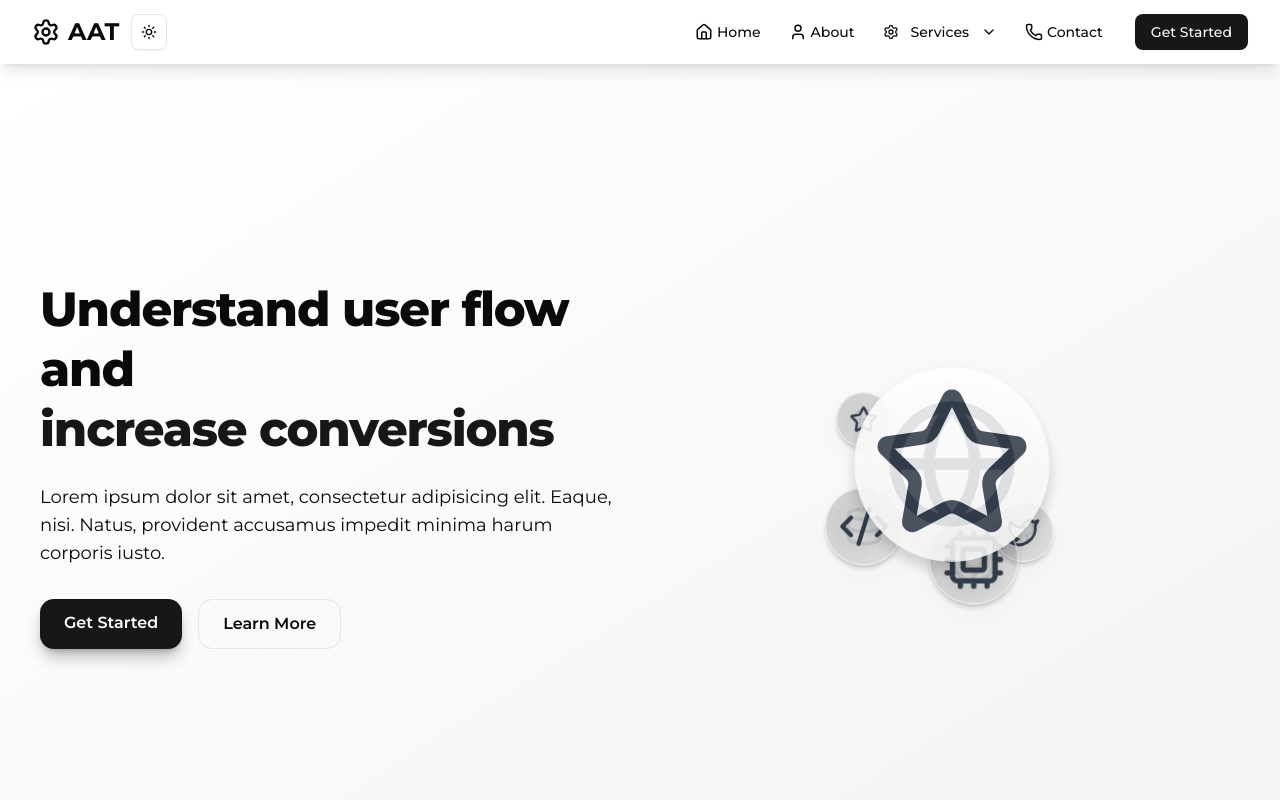
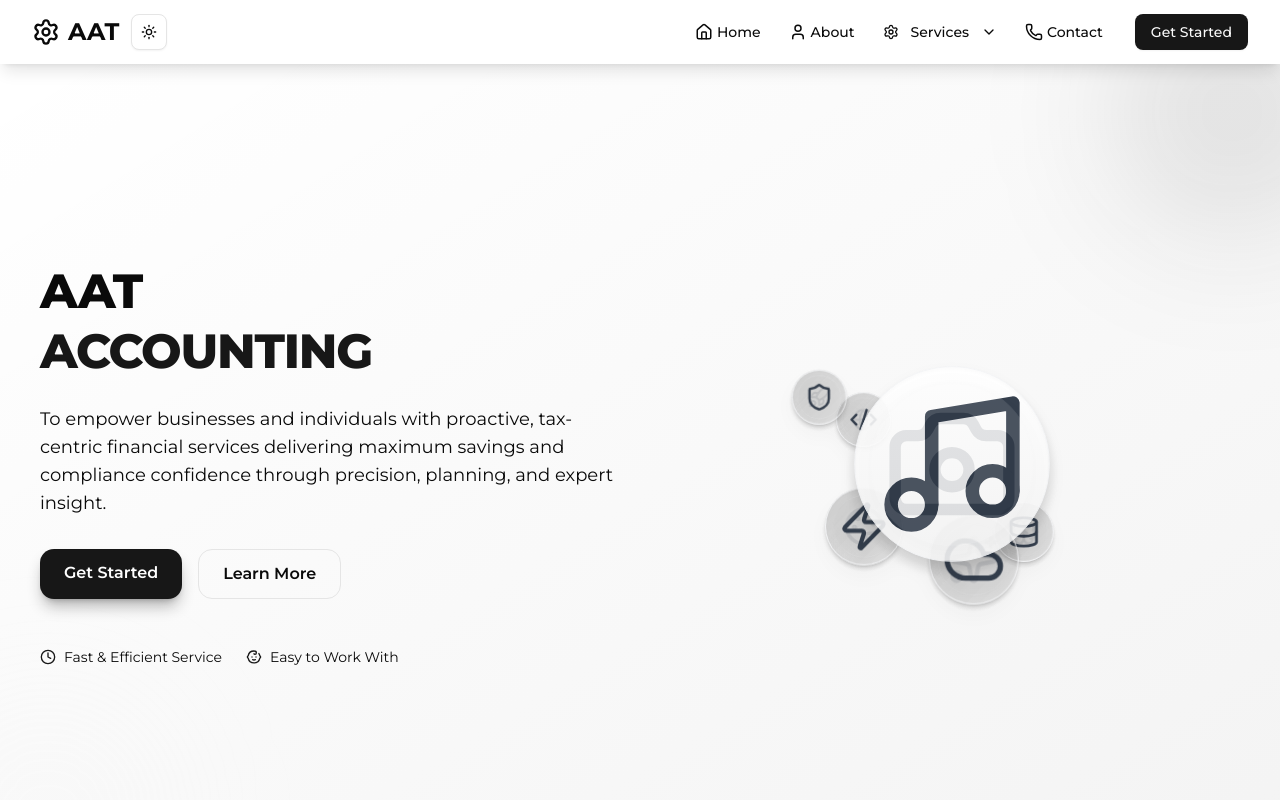
Before and after one commit to Olamigoke10/AATWEB, a React (Vite) app: page / in a window 1280 px wide. Shown: the top 800 px of the page. Built offline with nearby package versions, Linux system fonts and the light colour scheme.

Commit message:
heropage

```diff
--- a/src/components/Hero.jsx
+++ b/src/components/Hero.jsx
@@ -9,18 +9,19 @@ import CloudOrbitDemo from "./minicomponents/CloudOrbitDemo";
 const Hero = () => {
   return (
     <>
-   <section className="relative bg-gradient-to-br from-surface to-primary/5 lg:grid lg:h-screen lg:place-content-center">
+      <section className="relative bg-gradient-to-br from-surface to-primary/5 lg:grid lg:min-h-screen lg:place-content-center">
         <div className="mx-auto max-w-screen-xl px-6 py-20 sm:px-8 md:grid md:grid-cols-2 md:items-center md:gap-12">
           {/* --- Left text content --- */}
           <div className="max-w-xl space-y-6">
             <h1 className="text-4xl sm:text-5xl font-extrabold text-text-base tracking-tight leading-tight">
-        Understand user flow and
-        <span className="text-primary block">increase conversions</span>
+              AAT
+              <span className="text-primary block">ACCOUNTING</span>
             </h1>
 
             <p className="text-lg text-text-muted/90">
-        Lorem ipsum dolor sit amet, consectetur adipisicing elit. Eaque, nisi.
-        Natus, provident accusamus impedit minima harum corporis iusto.
+              To empower businesses and individuals with proactive,
+              tax-centric financial services delivering maximum savings and
+              compliance confidence through precision, planning, and expert insight.
             </p>
 
             <div className="flex flex-wrap gap-4 pt-2">
@@ -39,6 +40,18 @@ const Hero = () => {
                 Learn More
               </a>
             </div>
+
+            {/* Trust indicators */}
+            <div className="flex flex-wrap gap-6 pt-6 text-sm text-text-muted">
+              <div className="flex items-center gap-2">
+                <Clock className="h-4 w-4 text-primary" />
+                <span>Fast & Efficient Service</span>
+              </div>
+              <div className="flex items-center gap-2">
+                <Baby className="h-4 w-4 text-primary" />
+                <span>Easy to Work With</span>
+              </div>
+            </div>
           </div>
 
           {/* --- Right Orbit --- */}
@@ -46,8 +59,13 @@ const Hero = () => {
             <CloudOrbitDemo />
           </div>
         </div>
+
+        {/* Decorative elements */}
+        <div className="absolute inset-0 -z-10 overflow-hidden">
+          <div className="absolute -top-20 -right-20 h-64 w-64 rounded-full bg-primary/10 blur-3xl"></div>
+          <div className="absolute -bottom-20 -left-20 h-64 w-64 rounded-full bg-secondary/10 blur-3xl"></div>
+        </div>
       </section>
-
 
       <Hero1 />
       <Hero2 />
--- a/src/components/minicomponents/CloudOrbitDemo.jsx
+++ b/src/components/minicomponents/CloudOrbitDemo.jsx
@@ -1,25 +1,54 @@
-import React from "react";
-import { CloudOrbit, OrbitingImage } from "@/components/ui/cloud-orbit";
 import {
-  Github,
-  Twitter,
-  Chrome,
-  Cpu,
+  CloudOrbit,
+  OrbitingImage,
+} from "@/components/ui/cloud-orbit"
+import {
+  Brain,
   Database,
+  Sparkles,
+  Cloud,
+  Palette,
+  Zap,
+  Globe,
   Code2,
-  Globe,
-  Star,
-} from "lucide-react";
+  Rocket,
+  Shield,
+  Camera,
+  Music,
+} from "lucide-react"
+import React from "react"
+
+// Create wrapper components for the icons
+const AIIcon = ({ size, className }) => <Brain size={size} className={className} />;
+const DatabaseIcon = ({ size, className }) => <Database size={size} className={className} />;
+const AnimationIcon = ({ size, className }) => <Sparkles size={size} className={className} />;
+const CloudIcon = ({ size, className }) => <Cloud size={size} className={className} />;
+const DesignIcon = ({ size, className }) => <Palette size={size} className={className} />;
+const LightningIcon = ({ size, className }) => <Zap size={size} className={className} />;
+const GlobeIcon = ({ size, className }) => <Globe size={size} className={className} />;
+const CodeIcon = ({ size, className }) => <Code2 size={size} className={className} />;
+const RocketIcon = ({ size, className }) => <Rocket size={size} className={className} />;
+const ShieldIcon = ({ size, className }) => <Shield size={size} className={className} />;
+const CameraIcon = ({ size, className }) => <Camera size={size} className={className} />;
+const MusicIcon = ({ size, className }) => <Music size={size} className={className} />;
 
 const orbitingImagesData = [
   {
     speed: 20,
     radius: 119,
-    size: 60, // slightly larger for clarity
+    size: 60,
     startAt: 0.15625,
     images: [
-      { name: "GitHub", Component: Github },
-      { name: "Twitter", Component: Twitter },
+      {
+        name: "AI Icon",
+        Component: AIIcon,
+        props: { className: "text-indigo-600" }
+      },
+      {
+        name: "Database Icon",
+        Component: DatabaseIcon,
+        props: { className: "text-blue-600" }
+      },
     ],
   },
   {
@@ -28,8 +57,16 @@ const orbitingImagesData = [
     size: 90,
     startAt: 0.25,
     images: [
-      { name: "Chrome", Component: Chrome },
-      { name: "Cpu", Component: Cpu },
+      {
+        name: "Animation Icon",
+        Component: AnimationIcon,
+        props: { className: "text-yellow-500" }
+      },
+      {
+        name: "Cloud Icon",
+        Component: CloudIcon,
+        props: { className: "text-blue-400" }
+      },
     ],
   },
   {
@@ -38,8 +75,16 @@ const orbitingImagesData = [
     size: 78,
     startAt: 0.4375,
     images: [
-      { name: "Database", Component: Database },
-      { name: "Code", Component: Code2 },
+      {
+        name: "Design Icon",
+        Component: DesignIcon,
+        props: { className: "text-pink-500" }
+      },
+      {
+        name: "Lightning Icon",
+        Component: LightningIcon,
+        props: { className: "text-yellow-400" }
+      },
     ],
   },
   {
@@ -48,21 +93,55 @@ const orbitingImagesData = [
     size: 55,
     startAt: 0.61,
     images: [
-      { name: "Globe", Component: Globe },
-      { name: "Star", Component: Star },
+      {
+        name: "Globe Icon",
+        Component: GlobeIcon,
+        props: { className: "text-green-500" }
+      },
+      {
+        name: "Code Icon",
+        Component: CodeIcon,
+        props: { className: "text-gray-700" }
+      },
     ],
   },
-];
+  {
+    speed: 20,
+    radius: 180,
+    size: 55,
+    startAt: 0.61,
+    images: [
+      {
+        name: "Rocket Icon",
+        Component: RocketIcon,
+        props: { className: "text-red-500" }
+      },
+      {
+        name: "Shield Icon",
+        Component: ShieldIcon,
+        props: { className: "text-blue-700" }
+      },
+    ],
+  },
+]
 
 export default function CloudOrbitDemo() {
   return (
     <div className="relative mx-auto flex items-center justify-center p-4">
       <CloudOrbit
         duration={3}
-        size={200} // slightly larger overall orbit
+        size={200}
         images={[
-            { name: "Globe", Component: Globe },
-            { name: "Star", Component: Star },
+          {
+            name: "Camera Icon",
+            Component: CameraIcon,
+            props: { className: "text-purple-600" }
+          },
+          {
+            name: "Music Icon",
+            Component: MusicIcon,
+            props: { className: "text-pink-500" }
+          },
         ]}
         className="drop-shadow-xl"
       >
@@ -75,12 +154,11 @@ export default function CloudOrbitDemo() {
             startAt={orbit.startAt}
             images={orbit.images}
             duration={3}
-            // Add a nice background + hover animation
             className="rounded-full bg-gradient-to-br from-primary/10 to-primary/5
                        p-3 shadow-md transition-transform duration-300 hover:scale-110 hover:rotate-6"
           />
         ))}
       </CloudOrbit>
     </div>
-  );
+  )
 }
```
Lines whose indentation alone changed are shown as unchanged.
